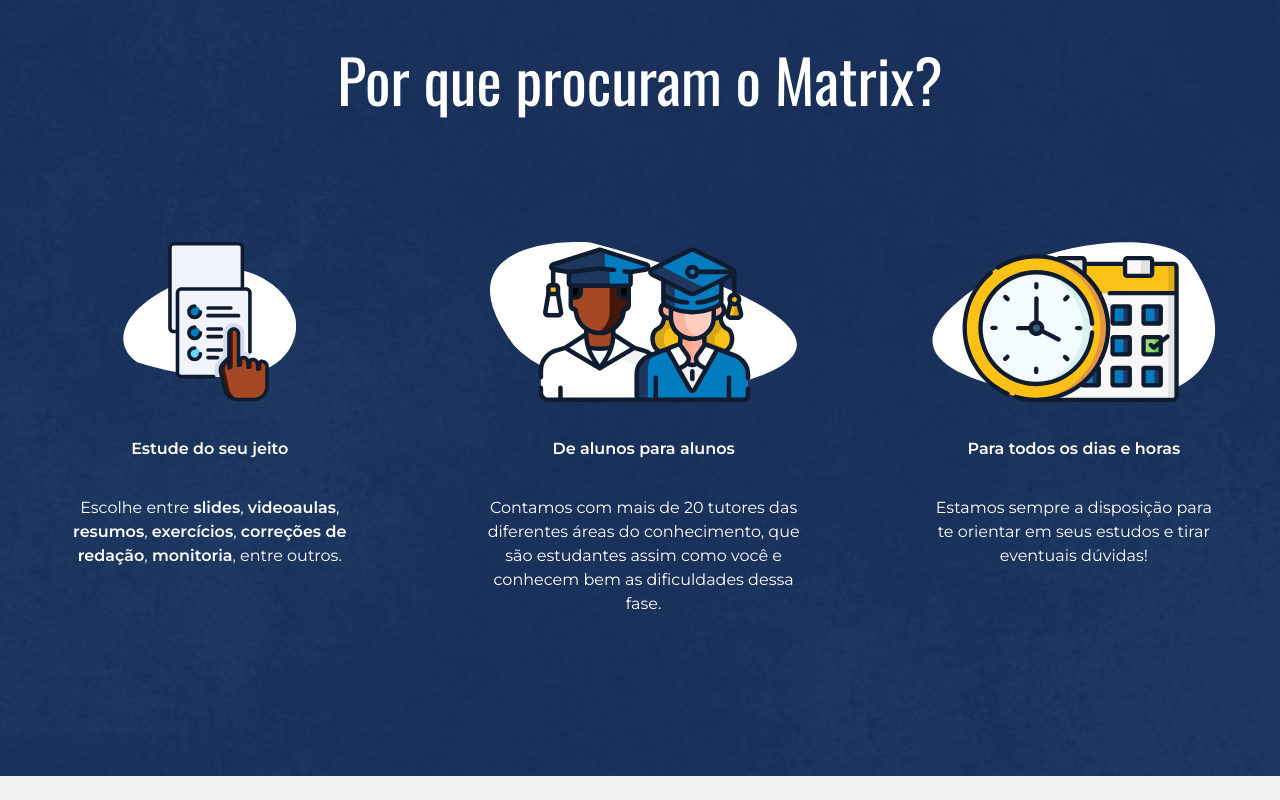
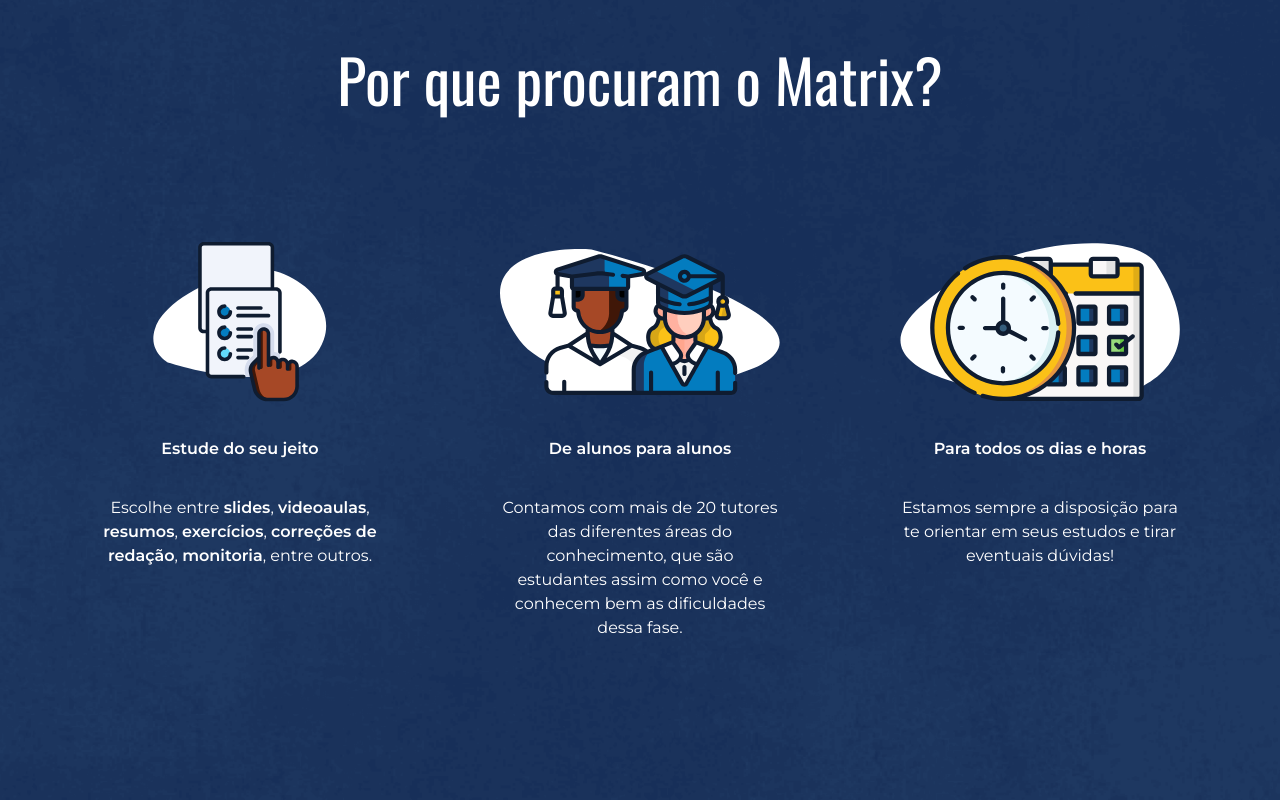
Before and after one commit to TuriAndrade/Matrix-Frontend, a Next.js app: page / in a window 1280 px wide. Shown: the part 959-1759 px from the top of the page. Before the commit the page ends 1735 px from the top, so only its background shows below. Built offline with nearby package versions, Linux system fonts and the light colour scheme.

Commit message:
home page benefits section grid autofit

```diff
--- a/src/pages/index.js
+++ b/src/pages/index.js
@@ -1,16 +1,11 @@
-import { useState } from "react";
 import GirlStudyingMobile from "../svgs/background/girlStudyingMobile";
 import GirlStudying from "../svgs/background/girlStudying";
 import Slides from "../svgs/background/slides";
 import GraduatingStudents from "../svgs/background/graduatingStudents";
 import ClockCalendar from "../svgs/background/clockCalendar";
-import CircleArrowRight from "../svgs/icons/circleArrowRight";
-import CircleArrowLeft from "../svgs/icons/circleArrowLeft";
 import Link from "next/link";
 
 export default function Home() {
-  const [benefitsSection, setBenefitsSection] = useState(1);
-
   return (
     <div className="homePage">
       <div className="homePage__main">
@@ -33,34 +28,11 @@
           alt="Background"
           className="homePage__benefitsBackground"
         />
-        <button
-          onClick={() =>
-            benefitsSection > 1 &&
-            setBenefitsSection((prevstate) => prevstate - 1)
-          }
-          className={`homePage__benefitsArrowBtn homePage__benefitsArrowBtn--left ${
-            benefitsSection === 1 && "uDisabledBtn"
-          }`}
-        >
-          <CircleArrowLeft />
-        </button>
-        <button
-          onClick={() =>
-            benefitsSection < 3 &&
-            setBenefitsSection((prevstate) => prevstate + 1)
-          }
-          className={`homePage__benefitsArrowBtn homePage__benefitsArrowBtn--right ${
-            benefitsSection === 3 && "uDisabledBtn"
-          }`}
-        >
-          <CircleArrowRight />
-        </button>
         <div className="homePage__benefitsHeading">
           <h1 className="h1 h1--white">Por que procuram o Matrix?</h1>
         </div>
-        <div
-          className={`benefit homePage__benefitsItem homePage__benefitsItem--1 homePage__benefitsItem--transform${benefitsSection}`}
-        >
+        <div className="homePage__benefitsGrid">
+          <div className="benefit">
             <Slides className="benefit__img" />
             <p className="p p--white p--strong benefit__heading">
               Estude do seu jeito
@@ -74,9 +46,7 @@
               <span className="uTextStrong">monitoria</span>, entre outros.
             </p>
           </div>
-        <div
-          className={`benefit homePage__benefitsItem homePage__benefitsItem--2 homePage__benefitsItem--transform${benefitsSection}`}
-        >
+          <div className="benefit">
             <GraduatingStudents className="benefit__img" />
             <p className="p p--white p--strong benefit__heading">
               De alunos para alunos
@@ -87,17 +57,16 @@
               dificuldades dessa fase.
             </p>
           </div>
-        <div
-          className={`benefit homePage__benefitsItem homePage__benefitsItem--3 homePage__benefitsItem--transform${benefitsSection}`}
-        >
+          <div className="benefit">
             <ClockCalendar className="benefit__img" />
             <p className="p p--white p--strong benefit__heading">
               Para todos os dias e horas
             </p>
             <p className="p p--white benefit__paragraph">
-            Estamos sempre a disposição para te orientar em seus estudos e tirar
-            eventuais dúvidas!
+              Estamos sempre a disposição para te orientar em seus estudos e
+              tirar eventuais dúvidas!
             </p>
+          </div>
         </div>
       </div>
     </div>
--- a/src/styles/components/_benefit.scss
+++ b/src/styles/components/_benefit.scss
@@ -3,7 +3,7 @@
   grid-template-rows:
     [r-img-start] 16rem [r-img-end r-heading-start]
     min-content [r-heading-end r-paragraph-start] min-content [r-paragraph-end];
-  grid-template-columns: minmax(auto, 40rem);
+  grid-template-columns: minmax(20rem, 40rem);
   justify-items: center;
   justify-content: center;
   padding: 6rem;
--- a/src/styles/pages/_home.scss
+++ b/src/styles/pages/_home.scss
@@ -76,71 +76,30 @@
     margin-top: -3rem; //margin-top instead of top because top creates a gap below the element
     grid-column: c-left-start / c-right-end;
     position: relative;
+    display: flex;
+    flex-direction: column;
+    gap: 7rem;
     z-index: 5;
     padding: 13rem 0 10rem 0; //13rem = 10rem + 3rem compensates margin-top
-    display: grid;
-    grid-template-rows: [r-heading-start] min-content [r-heading-end r-main-start] min-content [r-main-end];
-    grid-template-columns: repeat(3, minmax(auto, 50rem));
-    justify-content: center;
-    overflow-x: hidden;
-    row-gap: 7rem;
-
-    @include respond(tabLand) {
-      justify-content: start;
-      grid-template-columns: repeat(3, 100%);
-    }
 
     @include respond(phone) {
       padding: 11rem 0 8rem 0; //11rem = 8rem + 3rem compensates margin-top
     }
   }
 
+  &__benefitsGrid {
+    display: grid;
+    grid-template-columns: repeat(auto-fit, minmax(min-content, 40rem));
+    justify-content: center;
+    row-gap: 7rem;
+  }
+
   &__benefitsHeading {
-    justify-self: center;
-    grid-row: r-heading-start / r-heading-end;
-    grid-column: 1 / -1;
+    align-self: center;
     padding: 0 6rem;
-
-    @include respond(tabLand) {
-      grid-column: 1 / 2;
-    }
 
     @include respond(smallPhone) {
       padding: 0 3rem;
-    }
-  }
-
-  &__benefitsItem {
-    transition: transform 0.3s ease-out;
-
-    &--transform1 {
-      @include respond(tabLand) {
-        transform: translateX(0);
-      }
-    }
-
-    &--transform2 {
-      @include respond(tabLand) {
-        transform: translateX(-100%);
-      }
-    }
-
-    &--transform3 {
-      @include respond(tabLand) {
-        transform: translateX(-200%);
-      }
-    }
-
-    &--1 {
-      grid-column: 1 / 2;
-    }
-
-    &--2 {
-      grid-column: 2 / 3;
-    }
-
-    &--3 {
-      grid-column: 3 / 4;
     }
   }
 
@@ -153,48 +112,4 @@
     height: 100%;
     object-fit: cover;
   }
-
-  &__benefitsArrowBtn {
-    position: absolute;
-    z-index: 10;
-    grid-row: r-main-start / r-main-end;
-    width: 4rem;
-    top: 30%;
-    display: none;
-    background: none;
-
-    @include respond(tabLand) {
-      display: flex;
-    }
-
-    @include respond(smallPhone) {
-      width: 5rem;
-      top: auto;
-      bottom: -5rem;
-    }
-
-    &,
-    & * {
-      fill: $colorWhite;
-      opacity: 0.7;
-      transition: opacity 0.2s;
-    }
-
-    @include notTouchDevice() {
-      &:hover {
-        &,
-        & * {
-          opacity: 0.85;
-        }
-      }
-    }
-
-    &--left {
-      left: 2rem;
-    }
-
-    &--right {
-      right: 2rem;
-    }
-  }
 }
--- a/src/svgs/icons/circleArrowLeft.js
+++ /dev/null
@@ -1,19 +0,0 @@
-import React from "react";
-
-export default function CircleArrowLeft({ color, ...rest }) {
-  return (
-    <svg
-      {...rest}
-      viewBox="0 0 28 28"
-      fill="none"
-      xmlns="http://www.w3.org/2000/svg"
-    >
-      <path
-        fillRule="evenodd"
-        clipRule="evenodd"
-        d="M14 28C10.287 28 6.72601 26.525 4.1005 23.8995C1.47499 21.274 -2.68161e-06 17.713 -2.51931e-06 14C-2.35701e-06 10.287 1.47499 6.72601 4.1005 4.1005C6.72601 1.47499 10.287 -7.74261e-07 14 -6.11959e-07C17.713 -4.49658e-07 21.274 1.475 23.8995 4.1005C26.525 6.72601 28 10.287 28 14C28 17.713 26.525 21.274 23.8995 23.8995C21.274 26.525 17.713 28 14 28ZM19.25 14.875C19.4821 14.875 19.7046 14.7828 19.8687 14.6187C20.0328 14.4546 20.125 14.2321 20.125 14C20.125 13.7679 20.0328 13.5454 19.8687 13.3813C19.7046 13.2172 19.4821 13.125 19.25 13.125L10.8622 13.125L14.6195 9.3695C14.7009 9.28815 14.7654 9.19156 14.8094 9.08527C14.8534 8.97898 14.8761 8.86505 14.8761 8.75C14.8761 8.63495 14.8534 8.52102 14.8094 8.41473C14.7654 8.30843 14.7009 8.21185 14.6195 8.1305C14.5381 8.04915 14.4416 7.98461 14.3353 7.94058C14.229 7.89655 14.1151 7.87389 14 7.87389C13.8849 7.87389 13.771 7.89655 13.6647 7.94058C13.5584 7.98461 13.4619 8.04915 13.3805 8.1305L8.1305 13.3805C8.04901 13.4618 7.98436 13.5583 7.94025 13.6646C7.89614 13.7709 7.87343 13.8849 7.87343 14C7.87343 14.1151 7.89614 14.2291 7.94025 14.3354C7.98436 14.4417 8.04901 14.5382 8.1305 14.6195L13.3805 19.8695C13.5448 20.0338 13.7676 20.1261 14 20.1261C14.2324 20.1261 14.4552 20.0338 14.6195 19.8695C14.7838 19.7052 14.8761 19.4824 14.8761 19.25C14.8761 19.0176 14.7838 18.7948 14.6195 18.6305L10.8622 14.875L19.25 14.875Z"
-        fill="#F2F2F2"
-      />
-    </svg>
-  );
-}
--- a/src/svgs/icons/circleArrowRight.js
+++ /dev/null
@@ -1,19 +0,0 @@
-import React from "react";
-
-export default function CircleArrowRight({ color, ...rest }) {
-  return (
-    <svg
-      {...rest}
-      viewBox="0 0 28 28"
-      fill="none"
-      xmlns="http://www.w3.org/2000/svg"
-    >
-      <path
-        fillRule="evenodd"
-        clipRule="evenodd"
-        d="M14 1.29539e-06C17.713 1.13309e-06 21.274 1.475 23.8995 4.1005C26.525 6.72601 28 10.287 28 14C28 17.713 26.525 21.274 23.8995 23.8995C21.274 26.525 17.713 28 14 28C10.287 28 6.72602 26.525 4.10051 23.8995C1.475 21.274 -4.49658e-07 17.713 -6.11959e-07 14C-7.74261e-07 10.287 1.475 6.72602 4.1005 4.10051C6.72601 1.475 10.287 1.45769e-06 14 1.29539e-06ZM8.75 13.125C8.51794 13.125 8.29538 13.2172 8.13128 13.3813C7.96719 13.5454 7.875 13.7679 7.875 14C7.875 14.2321 7.96719 14.4546 8.13128 14.6187C8.29538 14.7828 8.51794 14.875 8.75 14.875L17.1378 14.875L13.3805 18.6305C13.2991 18.7119 13.2346 18.8084 13.1906 18.9147C13.1466 19.021 13.1239 19.1349 13.1239 19.25C13.1239 19.3651 13.1466 19.479 13.1906 19.5853C13.2346 19.6916 13.2991 19.7881 13.3805 19.8695C13.4619 19.9509 13.5584 20.0154 13.6647 20.0594C13.771 20.1034 13.8849 20.1261 14 20.1261C14.1151 20.1261 14.229 20.1034 14.3353 20.0594C14.4416 20.0154 14.5381 19.9509 14.6195 19.8695L19.8695 14.6195C19.951 14.5382 20.0156 14.4417 20.0597 14.3354C20.1039 14.2291 20.1266 14.1151 20.1266 14C20.1266 13.8849 20.1039 13.7709 20.0597 13.6646C20.0156 13.5583 19.951 13.4618 19.8695 13.3805L14.6195 8.1305C14.4552 7.9662 14.2324 7.8739 14 7.8739C13.7676 7.8739 13.5448 7.9662 13.3805 8.1305C13.2162 8.2948 13.1239 8.51764 13.1239 8.75C13.1239 8.98236 13.2162 9.2052 13.3805 9.3695L17.1377 13.125L8.75 13.125Z"
-        fill={color}
-      />
-    </svg>
-  );
-}
```
Lines whose indentation alone changed are shown as unchanged.
